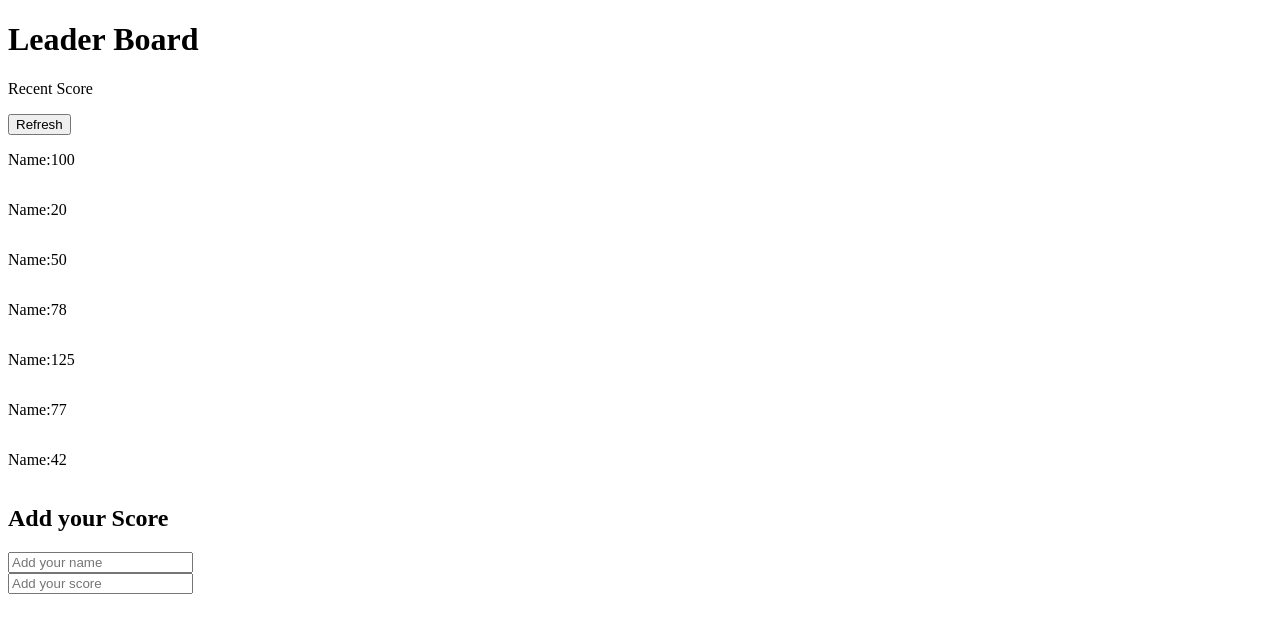
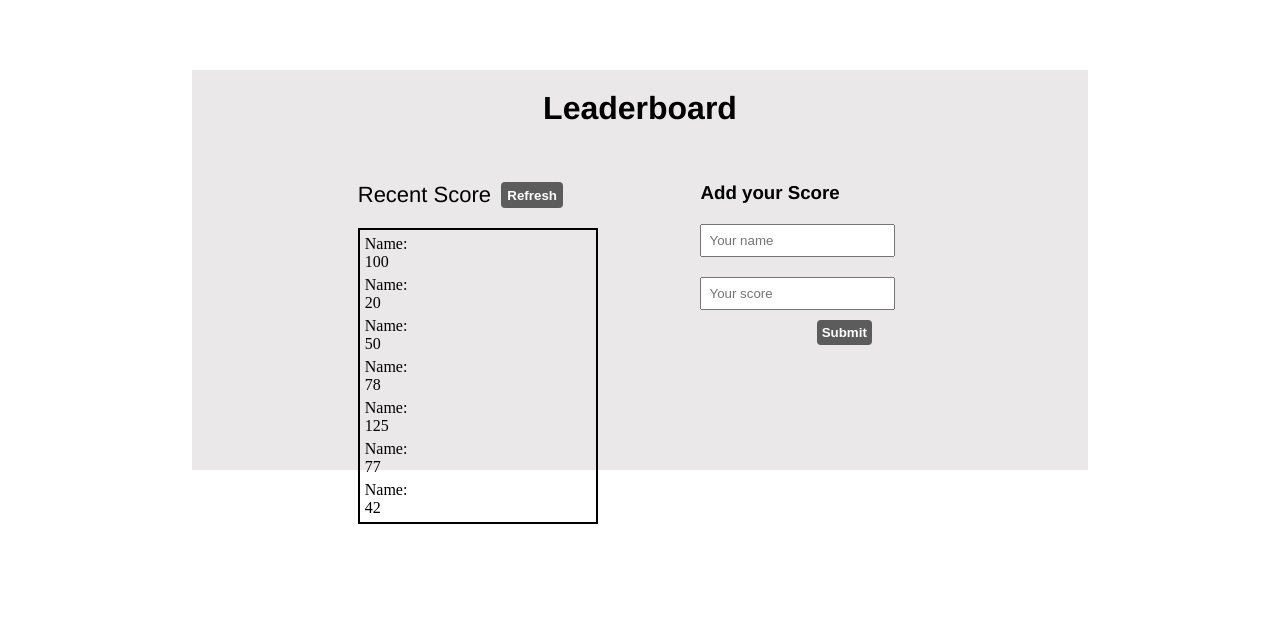
Before and after one commit to coderacheal/LeaderBoard-Project, a website built with webpack: page src/index.html in a window 1280 px wide. Built offline with nearby package versions, Linux system fonts and the light colour scheme.

Commit message:
Add wirefram of the leaderboard

```diff
--- a/src/index.html
+++ b/src/index.html
@@ -5,53 +5,58 @@
     <meta http-equiv="X-UA-Compatible" content="IE=edge">
     <meta name="viewport" content="width=device-width, initial-scale=1.0">
     <title>Leader Board</title>
-    <link rel="stylesheet" href="./style.css">
+    <link href="./style.css">
 </head>
 <body>
     <main>
-        <h1>Leader Board</h1>
-        <div>
-            <div>
-                <p>Recent Score</p>
-                <button>Refresh</button>
+        <h1>Leaderboard</h1>
+        <div class="leader-area">
+            <div class="display-score">
+                <div class="title-and-refresh">
+                    <p class="recent-score">Recent Score</p>
+                    <button class="refresh">Refresh</button>
                 </div>
-            <div>
-                <div class="each-entry">
+                <ul class="all-score">
+                    <li class="each-entry">
                         <p>Name:</p>
                         <p>100</p>
-                </div>
-                <div class="each-entry">
+                    </li>
+                    <li class="each-entry">
                         <p>Name:</p>
                         <p>20</p>
-                </div>
-                <div class="each-entry">
+                    </li>
+                    <li class="each-entry">
                         <p>Name:</p>
                         <p>50</p>
-                </div>
-                <div class="each-entry">
+                    </li>
+                    <li class="each-entry">
                         <p>Name:</p>
                         <p>78</p>
-                </div>
-                <div class="each-entry">
+                    </li>
+                    <li class="each-entry">
                         <p>Name:</p>
                         <p>125</p>
-                </div>
-                <div class="each-entry">
+                    </li>
+                    <li class="each-entry">
                         <p>Name:</p>
                         <p>77</p>
-                </div>
-                <div class="each-entry">
+                    </li>
+                    <li class="each-entry">
                         <p>Name:</p>
                         <p>42</p>
+                    </li>
+                </ul>
+            </div>
+            <div class="add-score">
+                <h3>Add your Score</h3>
+                <form action="">
+                    <input type="text" placeholder="Your name"><br>
+                    <input type="text" placeholder="Your score"><br>
+                </form>
+                <div class="submit-score-button-div">
+                    <button class="submit-score-button">Submit</button>
                 </div>
             </div>
-        </div>
-        <div>
-            <h2>Add your Score</h2>
-            <form action="">
-                <input type="text" placeholder="Add your name"><br>
-                <input type="text" placeholder="Add your score">
-            </form>
         </div>
     </main>
 </body>
--- a/src/style.css
+++ b/src/style.css
@@ -1,3 +1,120 @@
+* {
+  box-sizing: border-box;
+  margin: 0;
+}
+
+main {
+  height: 400px;
+  width: 70%;
+  margin: auto;
+  background-color: rgb(234, 232, 232);
+}
+
+.leader-area {
+  display: flex;
+  margin: auto;
+  width: 90%;
+}
+
+h1 {
+  text-align: center;
+  margin-top: 70px;
+  margin-bottom: 55px;
+  padding-top: 20px;
+  font-family: 'Franklin Gothic Medium', 'Arial Narrow', Arial, sans-serif;
+}
+
+.title-and-refresh {
+  display: flex;
+  margin-bottom: 20px;
+  gap: 3%;
+}
+
+.recent-score {
+  font-family: 'Franklin Gothic Medium', 'Arial Narrow', Arial, sans-serif;
+  font-size: 22px;
+}
+
+/* .refresh {
+  padding: 7px;
+} */
+
+.all-score {
+  border: 2px solid black;
+  width: 70%;
+  list-style-type: none;
+  padding: 0;
+}
+
+input {
+  padding: 7px;
+  margin: 10px 10px 10px 0;
+  outline: none;
+}
+
 .each-entry {
+  margin: 5px;
+}
+
+h3 {
+  margin-bottom: 10px;
+  font-family: 'Franklin Gothic Medium', 'Arial Narrow', Arial, sans-serif;
+}
+
+.display-score {
+  margin-left: 15%;
+  width: 100%;
+}
+
+.add-score {
+  width: 100%;
+}
+
+.submit-score-button-div {
   display: flex;
+  flex-direction: row;
+  align-self: flex-end;
+  justify-content: right;
+  margin-right: 50%;
 }
+
+.submit-score-button {
+  padding: 5px;
+}
+
+button {
+  background-color: rgb(92, 92, 92);
+  color: white;
+  font-weight: bold;
+  border-radius: 4px;
+  border: 0;
+}
+
+.all-score:nth-child(odd) {
+  background-color: #a3a2a2;
+}
+
+@media (width: 426px) {
+  .main {
+    display: flex;
+    flex-direction: column;
+  }
+}
+
+@media (width: 768px) {
+  .submit-score-button-div {
+    margin-right: 20%;
+  }
+}
+
+@media (width: 1024px) {
+  .submit-score-button-div {
+    margin-right: 40%;
+  }
+}
+
+@media (width: 1440px) {
+  .submit-score-button-div {
+    margin-right: 58%;
+  }
+}
--- a/webpack.config.js
+++ b/webpack.config.js
@@ -0,0 +1,33 @@
+const HtmlWebpackPlugin = require('html-webpack-plugin');
+const path = require('path');
+
+module.exports = {
+  entry: './src/index.js',
+
+  output: {
+    path: path.resolve(__dirname, 'dist'),
+  },
+
+  plugins: [
+    new HtmlWebpackPlugin({
+      template: path.resolve(__dirname, 'src', 'index.html'),
+    }),
+  ],
+
+  mode: 'development',
+
+  module: {
+    rules: [
+      {
+        test: /\.css$/i,
+        use: ['style-loader', 'css-loader'],
+      },
+
+      {
+        test: /\.(png|svg|jpg|jpeg|gif)$/i,
+        type: 'asset/resource',
+      },
+    ],
+  },
+
+};
```
Also changed, not shown: .github/workflows/linters.yml, dist/index.html, dist/main.js. Lines whose indentation alone changed are shown as unchanged.
